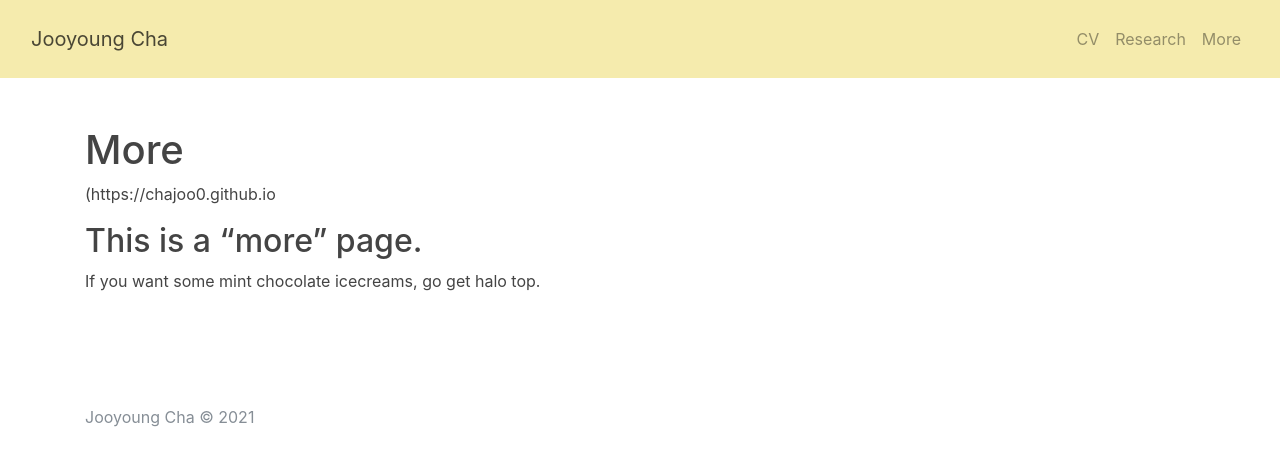
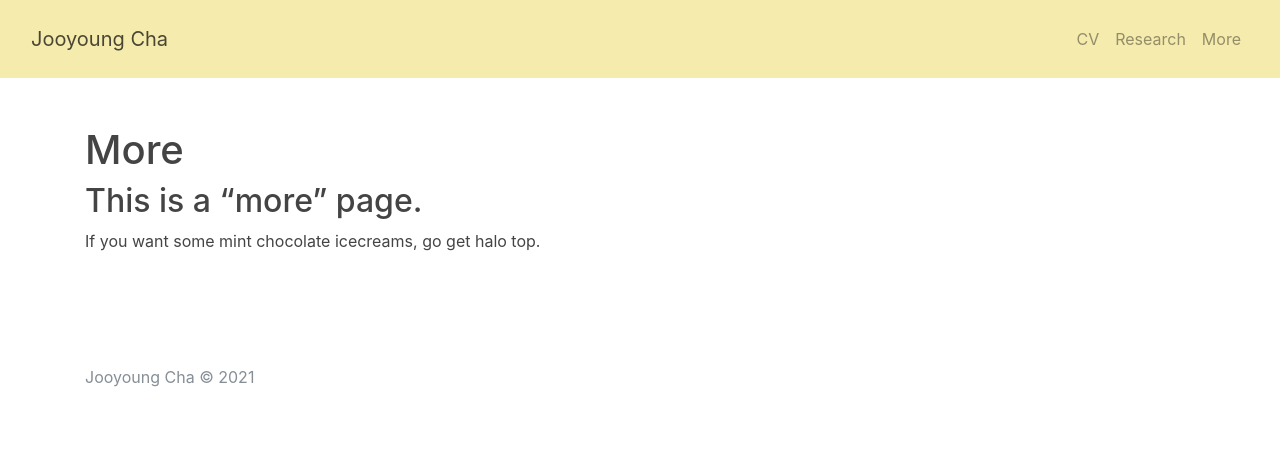
Before and after one commit to chajoo0/chajoo0, a Jekyll site: the page built from more.md, in a window 1280 px wide. Shown: the top 466 px of the page. Built offline with Jekyll 4.4.1, drawn with Linux system fonts in a browser that asks for light colours.

Commit message:
Update more.md

```diff
--- a/more.md
+++ b/more.md
@@ -2,7 +2,7 @@
 title: More
 layout: page
 ---
-({{ site.url }}
+
 
 ## This is a "more" page.
 If you want some mint chocolate icecreams, go get halo top.
```
